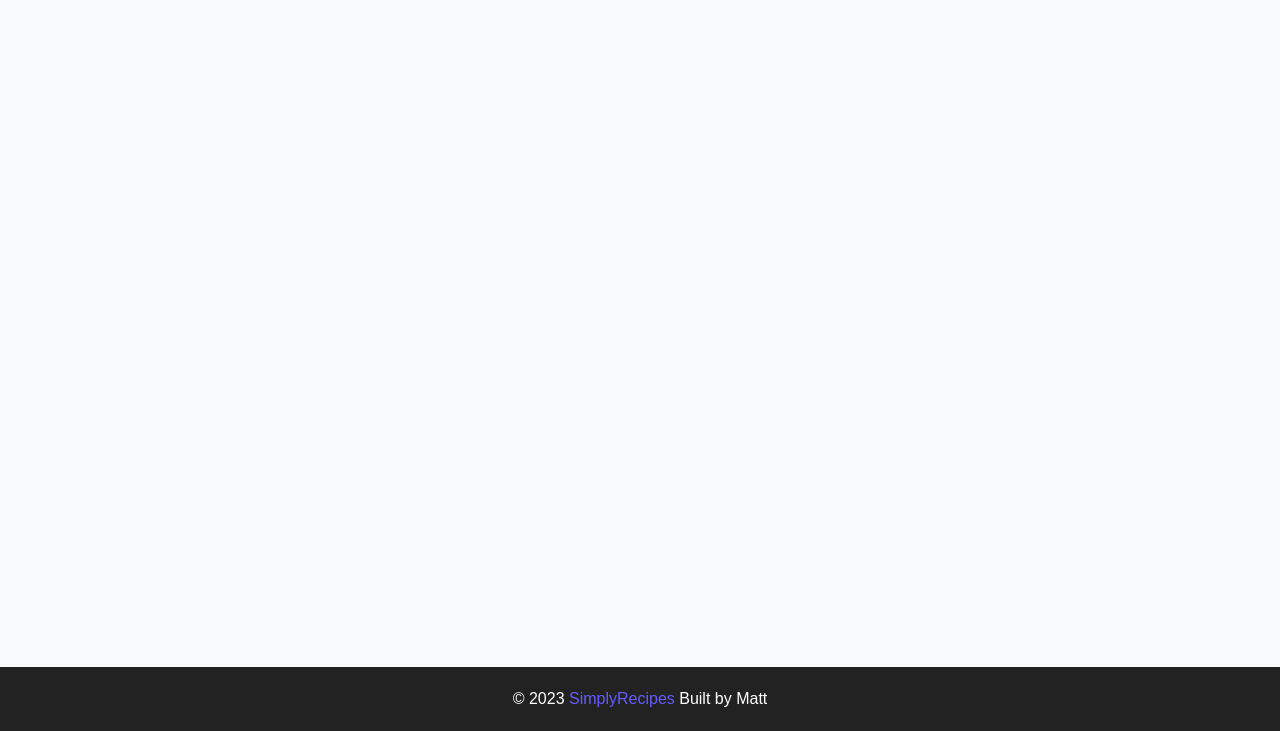
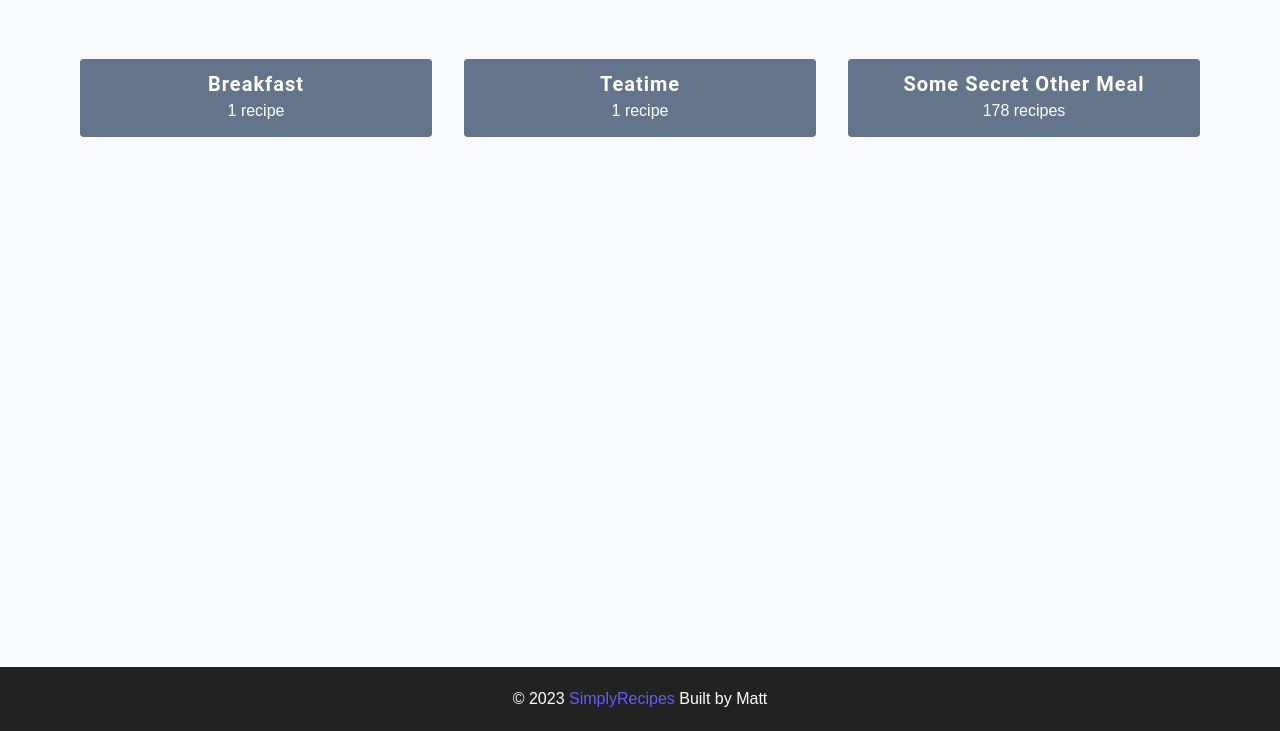
Before and after one commit to MattUnderscoreZhang/FrontEndTutorials, a plain HTML site: page tags.html in a window 1280 px wide. Shown: the part 69-800 px from the top of the page. Drawn offline with Linux system fonts and the light colour scheme.

Commit message:
Tags page

```diff
--- a/css/main.css
+++ b/css/main.css
@@ -570,3 +570,44 @@ Contact
         align-items: center;
     }
 }
+
+/*
+===============
+Tags
+===============
+*/
+
+.tags-wrapper {
+    display: grid;
+    gap: 2rem;
+    padding-bottom: 3rem;
+}
+.tag {
+    background: var(--grey-500);
+    border-radius: var(--borderRadius);
+    text-align: center;
+    color: var(--white);
+    transition: var(--transition);
+    padding: 0.75rem 0;
+}
+.tag:hover {
+    background: var(--primary-500);
+}
+.tag h5, .tag p {
+    margin-bottom: 0;
+}
+.tag h5 {
+    font-weight: 600;
+}
+
+@media only screen and (min-width: 576px) {
+    .tags-wrapper {
+        grid-template-columns: 1fr 1fr;
+    }
+}
+
+@media only screen and (min-width: 992px) {
+    .tags-wrapper {
+        grid-template-columns: repeat(3, 1fr);
+    }
+}
--- a/tags.html
+++ b/tags.html
@@ -43,7 +43,22 @@
         </nav>
         <!-- end of nav -->
         <!-- main -->
-        <main class="page"></main>
+        <main class="page">
+            <section class="tags-wrapper">
+                <a href="tag-template.html" class="tag">
+                    <h5>breakfast</h5>
+                    <p>1 recipe</p>
+                </a>
+                <a href="tag-template.html" class="tag">
+                    <h5>teatime</h5>
+                    <p>1 recipe</p>
+                </a>
+                <a href="tag-template.html" class="tag">
+                    <h5>some secret other meal</h5>
+                    <p>178 recipes</p>
+                </a>
+            </section>
+        </main>
         <!-- end of main -->
         <!-- footer -->
         <footer class="page-footer">
```
